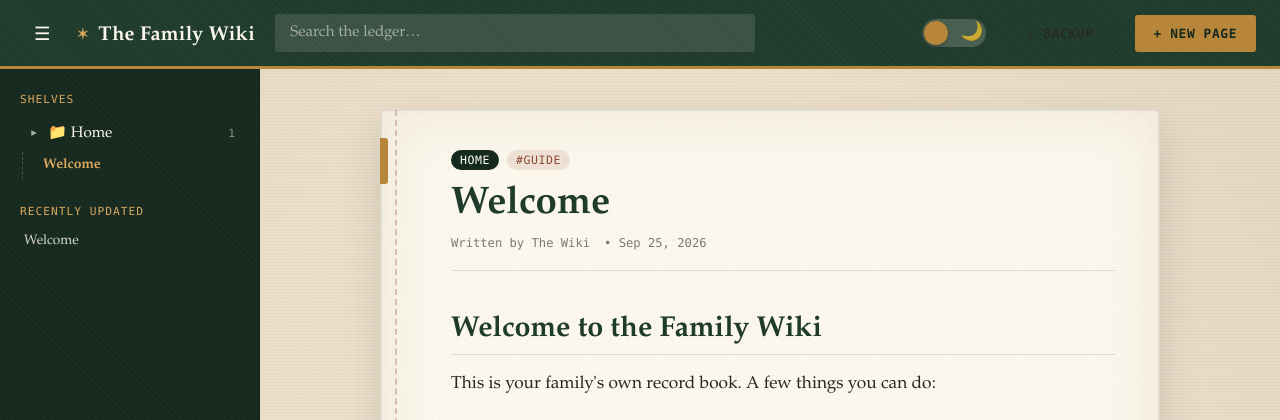
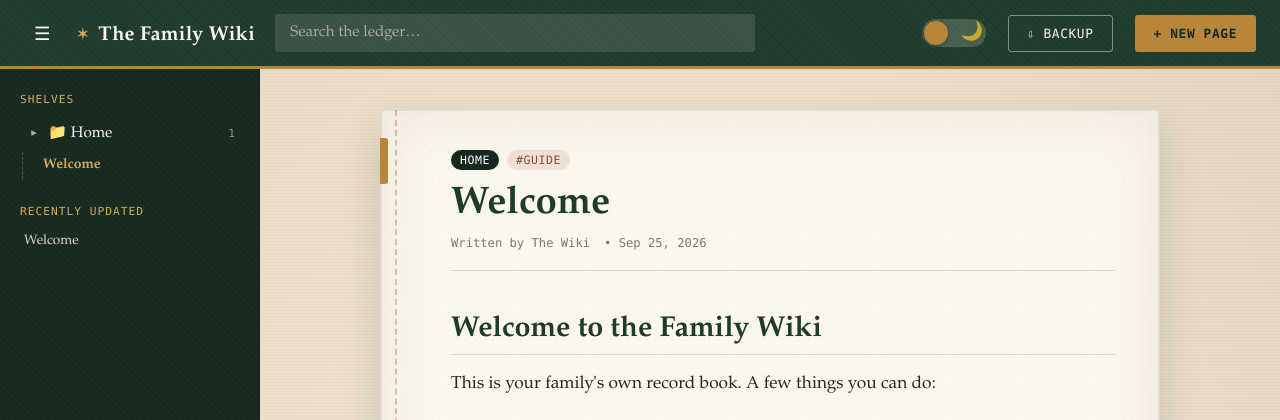
Before and after one commit to SnowFox4827/Family-Wiki, a Flask app: page / in a window 1280 px wide. Shown: the top 420 px of the page. Run offline with Flask 3, Linux system fonts and the light colour scheme; data comes from the database, SQL or seed files in the repository; some libraries are stand-ins or nearby versions.

Commit message:
Topbar Backup button: light text/border for readability in light mode (topbar stays dark)

```diff
--- a/static/css/style.css
+++ b/static/css/style.css
@@ -1037,3 +1037,12 @@ button, input, textarea {
 .mt-3 { margin-top: 14px; }
 .fw-semibold { font-weight: 600; }
 .btn-sm { padding: 6px 12px; font-size: .75rem; }
+
+/* Backup button in topbar: always readable on the dark leather topbar */
+#backup-btn {
+  color: #FBF7EC;
+  border-color: rgba(251, 247, 236, 0.45);
+}
+#backup-btn:hover {
+  background: rgba(251, 247, 236, 0.15);
+}
```
